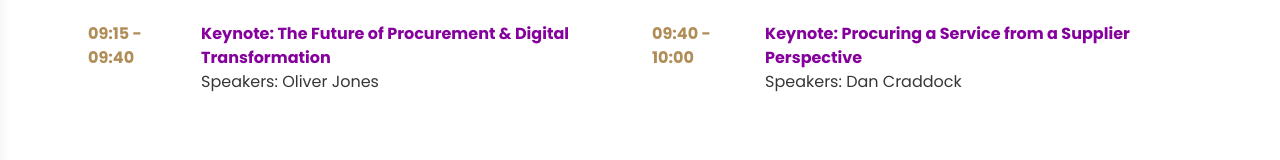
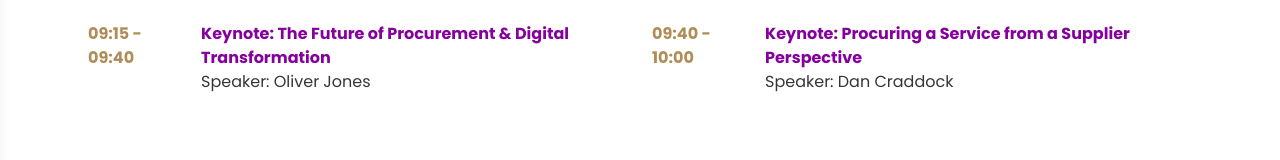
Before and after one commit to NexaForgeTechnologies/theprocurementplug, a Next.js app: page /event/elevate2025-manchester/agenda in a window 1280 px wide. Shown: the part 594-754 px from the top of the page. Built offline with nearby package versions, Linux system fonts and the light colour scheme.

Commit message:
grammer and name remove

```diff
--- a/src/app/event/boardroom-preparedness-for-senior-procurement-professionals/agenda/page.js
+++ b/src/app/event/boardroom-preparedness-for-senior-procurement-professionals/agenda/page.js
@@ -57,7 +57,7 @@ export default function Home() {
                 "Exclusive follow-up opportunities (mentorship, executive coaching Elevate 2025 - Glasgow)",
                 "Q&A"
             ],
-            speakers: "Speaker: Annalisha Found and CEO, The Procurement Plug",
+            speakers: "Speaker: Annalisha Founder and CEO, The Procurement Plug",
         },
     ];
 
--- a/src/app/event/elevate2025-manchester/agenda/page.js
+++ b/src/app/event/elevate2025-manchester/agenda/page.js
@@ -23,28 +23,28 @@ export default function Home() {
             time: "09:15 - 09:40",
             title: "Keynote: The Future of Procurement & Digital Transformation",
             description: "",
-            speakers: "Speakers: Oliver Jones",
+            speakers: "Speaker: Oliver Jones",
             moderator: "",
         },
         {
             time: "09:40 - 10:00",
             title: "Keynote: Procuring a Service from a Supplier Perspective",
             description: "",
-            speakers: "Speakers: Dan Craddock",
+            speakers: "Speaker: Dan Craddock",
             moderator: "",
         },
         {
             time: "10:15 - 11:15",
             title: "Learning Breakout: Finance for Procurement Cost Control & Budgeting",
             description: "",
-            speakers: "Speakers: Susannah Gooch",
+            speakers: "Speaker: Susannah Gooch",
             moderator: "",
         },
         {
             time: "10:15 - 11:15",
             title: "Learning Breakout: Mastering Negotiation Strategies",
             description: "",
-            speakers: "Speakers: Laura Scarfe",
+            speakers: "Speaker: Laura Scarfe",
             moderator: "",
         },
         {
@@ -86,14 +86,14 @@ export default function Home() {
             time: "14:05 - 15:05",
             title: "Learning Breakout: Digital Procurement & Data Analytics",
             description: "",
-            speakers: "Speakers: Rachel Repper & Sarah Socha",
+            speakers: "Speaker: Sarah Socha",
             moderator: "",
         },
         {
             time: "14:05 - 15:05",
             title: "Learning Breakout: Contract Management & Commercial Awareness",
             description: "",
-            speakers: "Speakers: Miranda Gordon",
+            speakers: "Speaker: Miranda Gordon",
             moderator: "",
         },
         {
@@ -114,7 +114,7 @@ export default function Home() {
             time: "15:50 - 16:15",
             title: "Closing Remarks & Future Outlook",
             description: "",
-            speakers: "Speakers: Annalisha Noel",
+            speakers: "Speaker: Annalisha Noel",
             moderator: "Voice of the Day & Moderator: Jyothi Hartley",
         },
         {
```
